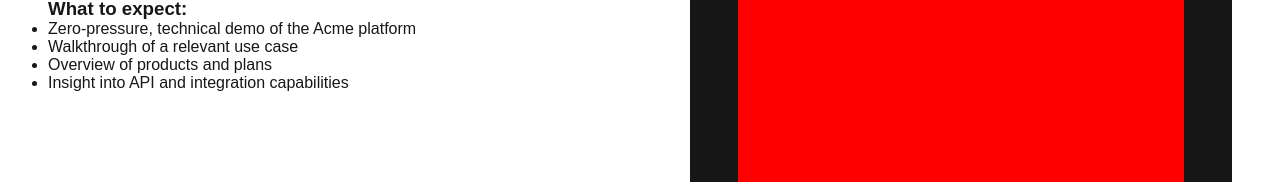
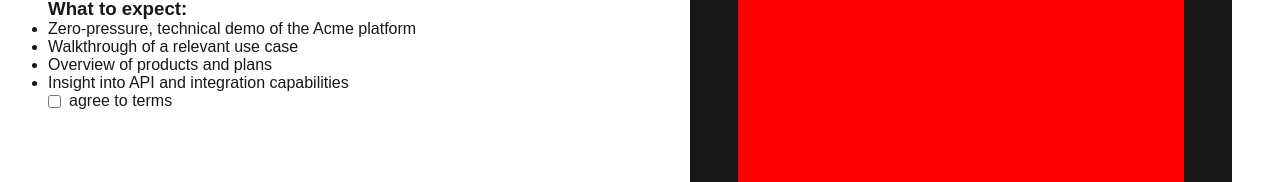
Before and after one commit to charlehs/dogGenerator, a Next.js app: page / in a window 1280 px wide. Shown: the part 304-486 px from the top of the page. Built offline with nearby package versions, Linux system fonts and the light colour scheme.

Commit message:
started to build a default checkbox component

```diff
--- a/src/app/page.tsx
+++ b/src/app/page.tsx
@@ -1,8 +1,12 @@
+"use client";
+import Checkbox from "@/components/Checkbox/Checkbox";
 import DogGenerator from "@/components/DogGenerator/DogGenerator";
 import Image from "next/image";
+import { useState } from "react";
 import styles from "./page.module.scss";
 
 export default function Home() {
+  const [isChecked, setIsChecked] = useState<boolean>(false);
   return (
     <div className={styles.page}>
       <div className={styles.pageLayout}>
@@ -27,6 +31,12 @@ export default function Home() {
               Insight into API and integration capabilities
             </li>
           </ul>
+          <Checkbox
+            id="checkbox1"
+            label={"agree to terms"}
+            checked={isChecked}
+            onChange={(e) => setIsChecked(e.target.checked)}
+          />
         </div>
         <div className={styles.dogGenerator}>
           <DogGenerator />
--- /dev/null
+++ b/src/components/Checkbox/Checkbox.module.scss
@@ -0,0 +1,12 @@
+.checkbox {
+  display: flex;
+  align-items: center;
+  gap: 0.5rem;
+  input {
+    accent-color: var(--light);
+    cursor: pointer;
+  }
+  label {
+    cursor: pointer;
+  }
+}
--- /dev/null
+++ b/src/components/Checkbox/Checkbox.tsx
@@ -0,0 +1,18 @@
+import React from "react";
+import styles from "./Checkbox.module.scss";
+
+interface CheckboxProps extends React.ComponentProps<"input"> {
+  label: string;
+  id: string;
+}
+
+const Checkbox: React.FC<CheckboxProps> = ({ label, id, ...rest }) => {
+  return (
+    <div className={styles.checkbox}>
+      <input id={id} type="checkbox" {...rest} />
+      <label htmlFor={id}>{label}</label>
+    </div>
+  );
+};
+
+export default Checkbox;
```
